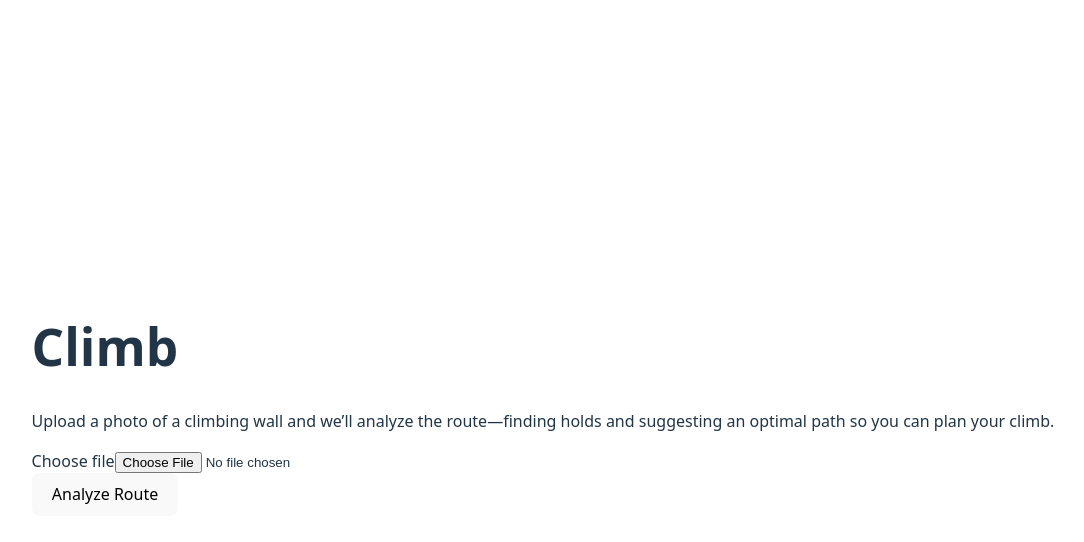
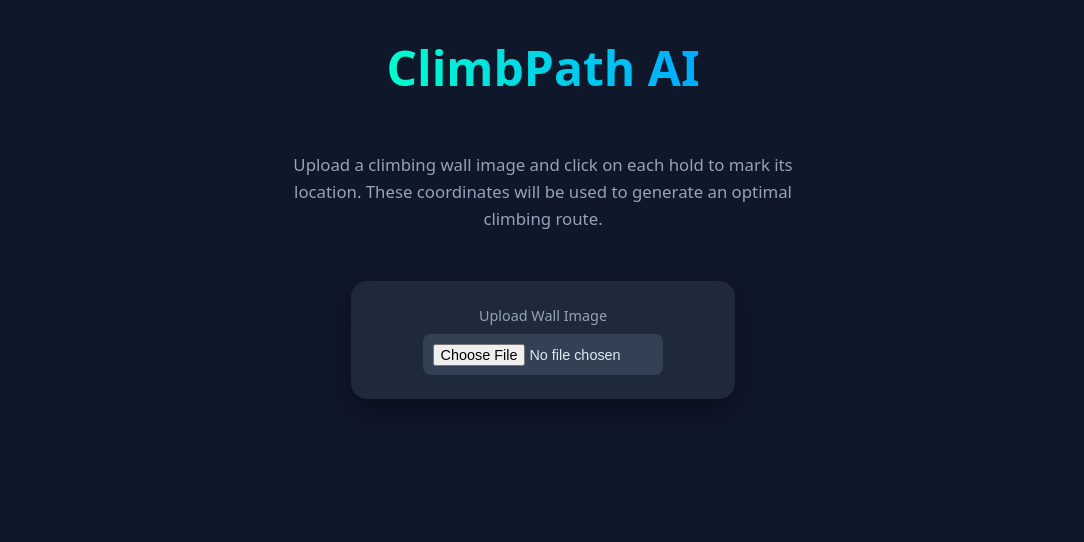
Before and after one commit to sanika-karode/climbers, a React (Vite) app in the folder climbing-app/: page / in a window 1280 px wide. Shown: the top 542 px of the page, without its empty margins (97-1181 px from the left). Built offline with nearby package versions, Linux system fonts and the light colour scheme.

Commit message:
Updated app layput with hold selection

```diff
--- a/climbing-app/src/App.css
+++ b/climbing-app/src/App.css
@@ -22,6 +22,7 @@
   flex-direction: column;
   align-items: center;
   text-align: center;
+  overflow-y: auto;
 }
 
 /* ===== HEADER (TITLE AT TOP) ===== */
@@ -48,7 +49,6 @@
 /* ===== DESCRIPTION (MIDDLE) ===== */
 
 .app-description {
-  flex: 1;
   display: flex;
   align-items: center;
   justify-content: center;
@@ -68,6 +68,7 @@
 /* ===== UPLOAD (BOTTOM) ===== */
 
 .app-upload {
+  flex-shrink: 0;
   padding: 1.5rem 0 2rem;
   width: 100%;
   display: flex;
@@ -139,13 +140,45 @@
   opacity: 0.9;
 }
 
-/* ===== ROUTE VISUALIZATION SCREEN ===== */
+.upload-button:disabled {
+  opacity: 0.7;
+  cursor: not-allowed;
+  transform: none;
+}
 
-.route-display {
+.upload-error {
+  margin: 0;
+  font-size: 0.9rem;
+  color: #f87171;
+}
+
+/* ===== ROUTE RESULT (image + path overlay) ===== */
+
+.route-result-wrapper {
+  flex-shrink: 0;
+  width: 100%;
+  max-width: 600px;
+  margin: 0 auto 2rem;
+  text-align: center;
+}
+
+.route-result-hint {
+  margin: 0 0 0.5rem;
+  font-size: 0.85rem;
+  color: #94a3b8;
+}
+
+.route-result-caption {
+  margin: 0.5rem 0 0;
+  font-size: 0.9rem;
+  color: #94a3b8;
+}
+
+.route-display.route-result {
   position: relative;
   width: 100%;
-  max-width: 600px;
-  height: 500px;
+  aspect-ratio: 4 / 3;
+  max-height: 500px;
   margin: 0 auto;
   background: #111827;
   border-radius: 20px;
@@ -153,58 +186,56 @@
   border: 2px solid #1e293b;
 }
 
-/* Background texture (rock wall effect) */
-.route-display::before {
-  content: "";
+.route-display.route-result::before {
+  display: none;
+}
+
+.route-result-image {
+  position: absolute;
+  top: 0;
+  left: 0;
+  width: 100%;
+  height: 100%;
+  object-fit: contain;
+  display: block;
+}
+
+.route-result-canvas {
+  position: absolute;
+  top: 0;
+  left: 0;
+  width: 100%;
+  height: 100%;
+  pointer-events: none;
+}
+
+.route-result-canvas--clickable {
+  pointer-events: auto;
+  cursor: crosshair;
+}
+/* ===== CANVAS FIXES ===== */
+
+.route-display.route-result {
+  position: relative;
+}
+
+.route-result-image {
   position: absolute;
   inset: 0;
-  background-image: radial-gradient(circle, #374151 2px, transparent 2px);
-  background-size: 80px 80px;
-  opacity: 0.3;
+  width: 100%;
+  height: 100%;
+  object-fit: contain;
 }
 
-/* ===== OPTIMIZED ROUTE PATH ===== */
-
-.route-path {
+.route-result-canvas {
   position: absolute;
-  width: 4px;
+  inset: 0;
+  width: 100%;
   height: 100%;
-  left: 50%;
-  background: linear-gradient(to bottom, #00ffcc, #00aaff);
-  transform-origin: top;
-  animation: drawRoute 4s ease forwards;
-  border-radius: 10px;
 }
 
-@keyframes drawRoute {
-  from {
-    transform: scaleY(0);
-  }
-  to {
-    transform: scaleY(1);
-  }
+/* ===== BUTTON SPACING POLISH ===== */
+
+.upload-button + .upload-button {
+  margin-top: 0.5rem;
 }
-
-/* ===== MOVING CLIMBER DOT ===== */
-
-.climber-dot {
-  position: absolute;
-  width: 18px;
-  height: 18px;
-  background: #ff4d6d;
-  border-radius: 50%;
-  box-shadow: 0 0 15px #ff4d6d;
-  animation: climbPath 4s linear forwards;
-}
-
-/* Animation moving upward */
-@keyframes climbPath {
-  from {
-    top: 90%;
-    left: 50%;
-  }
-  to {
-    top: 10%;
-    left: 50%;
-  }
-}
--- a/climbing-app/src/App.jsx
+++ b/climbing-app/src/App.jsx
@@ -1,38 +1,141 @@
-import confetti from 'canvas-confetti';
+import { useState, useRef, useEffect } from "react";
+import "./App.css";
 
 function App() {
-  function handleAnalyze() {
-    confetti({ particleCount: 120, spread: 70, origin: { y: 0.65 } });
-  }
+  const [image, setImage] = useState(null);
+  const [holds, setHolds] = useState([]);
+  const [error, setError] = useState("");
+
+  const canvasRef = useRef(null);
+  const imageRef = useRef(null);
+
+  // Handle image upload
+  const handleImageUpload = (e) => {
+    const file = e.target.files[0];
+
+    if (!file) return;
+
+    if (!file.type.startsWith("image/")) {
+      setError("Please upload a valid image file.");
+      return;
+    }
+
+    setError("");
+    setHolds([]); // reset holds when new image uploaded
+
+    const reader = new FileReader();
+    reader.onload = () => {
+      setImage(reader.result);
+    };
+    reader.readAsDataURL(file);
+  };
+
+  // Handle clicking on image
+  const handleCanvasClick = (e) => {
+    const canvas = canvasRef.current;
+    const rect = canvas.getBoundingClientRect();
+
+    const x = e.clientX - rect.left;
+    const y = e.clientY - rect.top;
+
+    setHolds((prev) => [...prev, { x, y }]);
+  };
+
+  // Draw holds whenever they change
+useEffect(() => {
+  const canvas = canvasRef.current;
+  if (!canvas) return;
+
+  const ctx = canvas.getContext("2d");
+  if (!ctx) return;
+
+  canvas.width = canvas.offsetWidth;
+  canvas.height = canvas.offsetHeight;
+
+  ctx.clearRect(0, 0, canvas.width, canvas.height);
+
+  holds.forEach((hold, index) => {
+    ctx.beginPath();
+    ctx.arc(hold.x, hold.y, 8, 0, 2 * Math.PI);
+    ctx.fillStyle = "#00ffcc";
+    ctx.fill();
+
+    ctx.fillStyle = "white";
+    ctx.font = "12px sans-serif";
+    ctx.fillText(index + 1, hold.x - 4, hold.y - 12);
+  });
+}, [holds, image]);
+
+  const undoLastHold = () => {
+    setHolds((prev) => prev.slice(0, -1));
+  };
+
+  const clearHolds = () => {
+    setHolds([]);
+  };
 
   return (
     <div className="app-layout">
       <header className="app-header">
-        <h1 className="app-title">Climb</h1>
+        <h1 className="app-title">ClimbPath AI</h1>
       </header>
 
-      <section className="app-description">
+      <div className="app-description">
         <p>
-          Upload a photo of a climbing wall and we’ll analyze the route—finding holds and suggesting an optimal path so you can plan your climb.
+          Upload a climbing wall image and click on each hold to mark its
+          location. These coordinates will be used to generate an optimal
+          climbing route.
         </p>
-      </section>
+      </div>
 
-      <footer className="app-upload">
+      <div className="app-upload">
         <div className="upload-container">
           <div className="upload-file-row">
-            <label className="upload-label">Choose file</label>
-            <input type="file" accept="image/*" aria-label="Upload climbing wall photo" />
+            <label className="upload-label">Upload Wall Image</label>
+            <input type="file" accept="image/*" onChange={handleImageUpload} />
           </div>
-          <button type="button" className="upload-button" onClick={handleAnalyze}>
-            Analyze Route
-          </button>
+
+          {error && <p className="upload-error">{error}</p>}
+
+          {holds.length > 0 && (
+            <>
+              <button className="upload-button" onClick={undoLastHold}>
+                Undo Last Hold
+              </button>
+              <button className="upload-button" onClick={clearHolds}>
+                Clear All Holds
+              </button>
+            </>
+          )}
         </div>
-      </footer>
+      </div>
 
-      <div className="route-display">
-        <div className="route-path" />
-        <div className="climber-dot" />
-      </div>
+      {image && (
+        <div className="route-result-wrapper">
+          <p className="route-result-hint">
+            Click on the image to mark climbing holds.
+          </p>
+
+          <div className="route-display route-result">
+            <img
+              ref={imageRef}
+              src={image}
+              alt="Climbing Wall"
+              className="route-result-image"
+            />
+
+            <canvas
+              ref={canvasRef}
+              className="route-result-canvas route-result-canvas--clickable"
+              onClick={handleCanvasClick}
+            />
+          </div>
+
+          <p className="route-result-caption">
+            {holds.length} holds selected
+          </p>
+        </div>
+      )}
     </div>
   );
 }
--- a/climbing-app/src/index.css
+++ b/climbing-app/src/index.css
@@ -2,74 +2,16 @@
   font-family: system-ui, Avenir, Helvetica, Arial, sans-serif;
   line-height: 1.5;
   font-weight: 400;
-
-  color-scheme: light dark;
-  color: rgba(255, 255, 255, 0.87);
-  background-color: #242424;
-
-  font-synthesis: none;
-  text-rendering: optimizeLegibility;
-  -webkit-font-smoothing: antialiased;
-  -moz-osx-font-smoothing: grayscale;
-}
-
-a {
-  font-weight: 500;
-  color: #646cff;
-  text-decoration: inherit;
-}
-a:hover {
-  color: #535bf2;
 }
 
 html,
 body {
   margin: 0;
   padding: 0;
-  min-width: 320px;
   min-height: 100vh;
   width: 100%;
 }
 
 body {
-  display: flex;
-  justify-content: center;
-  align-items: center;
+  background: #0f172a;
 }
-
-h1 {
-  font-size: 3.2em;
-  line-height: 1.1;
-}
-
-button {
-  border-radius: 8px;
-  border: 1px solid transparent;
-  padding: 0.6em 1.2em;
-  font-size: 1em;
-  font-weight: 500;
-  font-family: inherit;
-  background-color: #1a1a1a;
-  cursor: pointer;
-  transition: border-color 0.25s;
-}
-button:hover {
-  border-color: #646cff;
-}
-button:focus,
-button:focus-visible {
-  outline: 4px auto -webkit-focus-ring-color;
-}
-
-@media (prefers-color-scheme: light) {
-  :root {
-    color: #213547;
-    background-color: #ffffff;
-  }
-  a:hover {
-    color: #747bff;
-  }
-  button {
-    background-color: #f9f9f9;
-  }
-}
```
